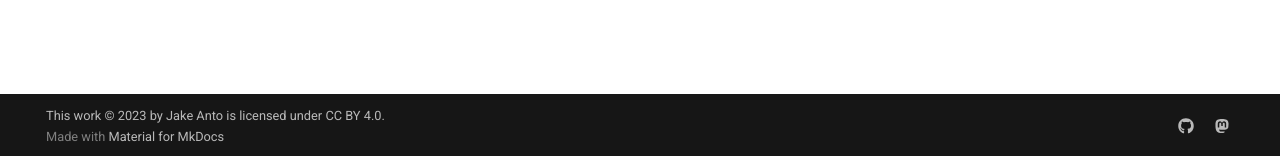
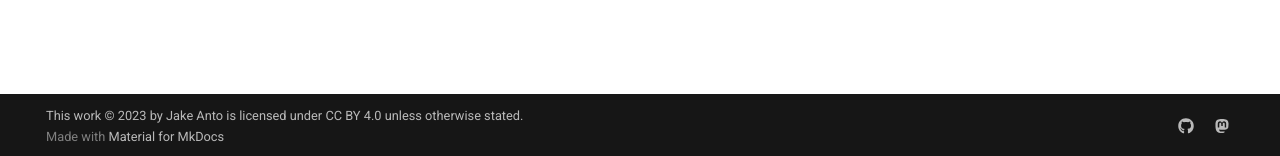
Before and after one commit to JakeAnto/JakeAnto.github.io, an MkDocs documentation site: the page built from docs/index.md, in a window 1280 px wide. Shown: the part 741-897 px from the top of the page. Built offline with MkDocs 1.6.1 and Material for MkDocs 9.7.7, drawn with Linux system fonts in a browser that asks for light colours; comment, search, counter and statistics services are not loaded.

Commit message:
Update copyright

```diff
--- a/mkdocs.yml
+++ b/mkdocs.yml
@@ -111,4 +111,4 @@ repo_url: https://github.com/jake-anto/website
 
 edit_uri: https://github.com/jake-anto/website/edit/main/docs/
 
-copyright: This work © 2023 by Jake Anto is licensed under <a href="http://creativecommons.org/licenses/by/4.0/">CC BY 4.0</a>.
+copyright: This work © 2023 by Jake Anto is licensed under <a href="http://creativecommons.org/licenses/by/4.0/">CC BY 4.0</a> unless otherwise stated.
```
